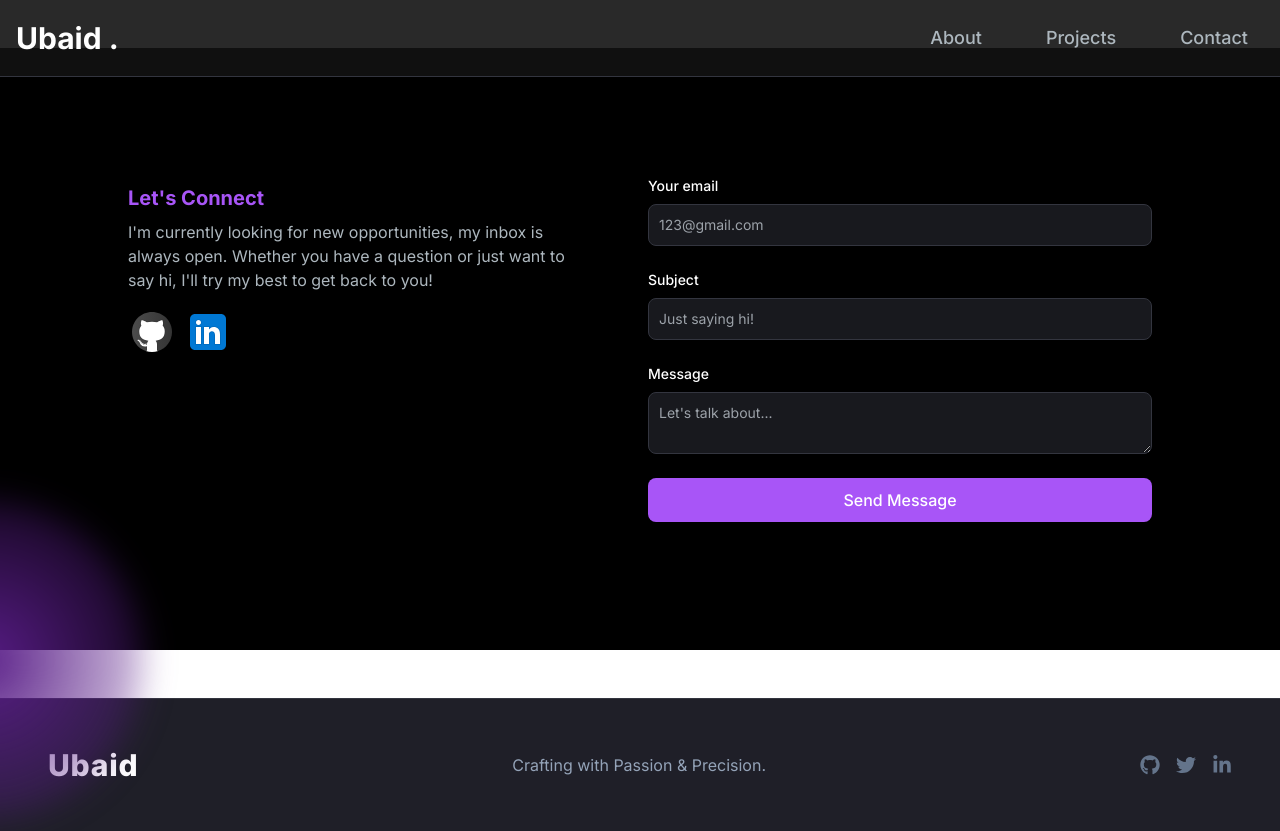
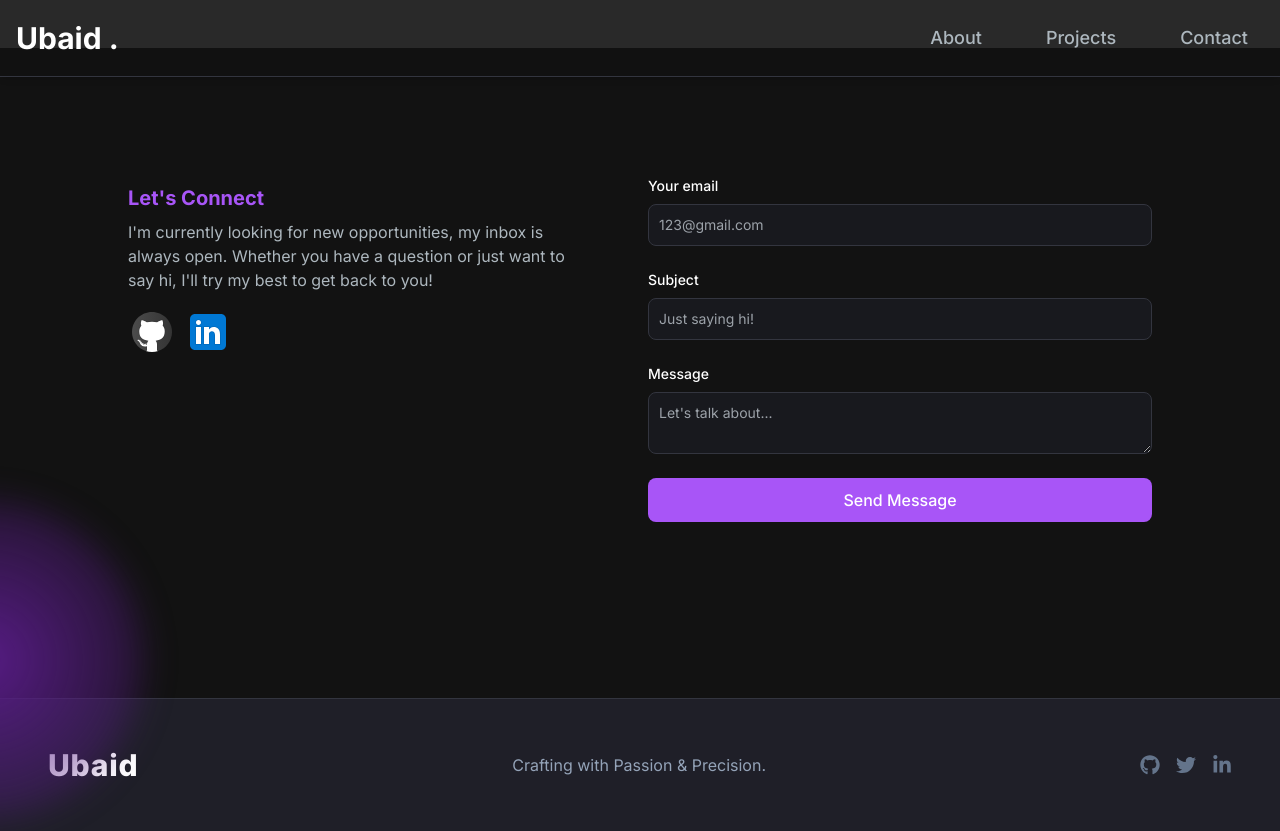
Before and after one commit to Ubaid2116/personal-portfolio, a Next.js app: page /contact in a window 1280 px wide. Built offline with nearby package versions, Linux system fonts and the light colour scheme.

Commit message:
update code

```diff
--- a/src/app/contact/page.js
+++ b/src/app/contact/page.js
@@ -5,8 +5,7 @@ import Image from "next/image";
 const EmailSection = () => {
   return (
     <section
-      className="grid md:grid-cols-2 my-12 p-32 gap-4 relative bg-black"
-      id="contact-section"
+      className="grid md:grid-cols-2 my-12 p-32 gap-4 relative"
     >
       <div className="bg-[radial-gradient(ellipse_at_center,_var(--tw-gradient-stops))] from-primary-900 to transparent rounded-full h-80 w-80 z-0 blur-lg absolute top-3/4 -left-4 transform -translate-x-1/2 -translate-1/2"></div>
       <div className="z-10 ">
--- a/src/app/layout.js
+++ b/src/app/layout.js
@@ -18,9 +18,11 @@ export default function RootLayout({ children }) {
         <title>Personal Portfolio</title>
       </head>
       <body className={inter.className}>
+        <div className="bg-[#121212]">
         <Navbar />
         {children}
         <Footer />
+        </div>
       </body>
     </html>
   );
```
